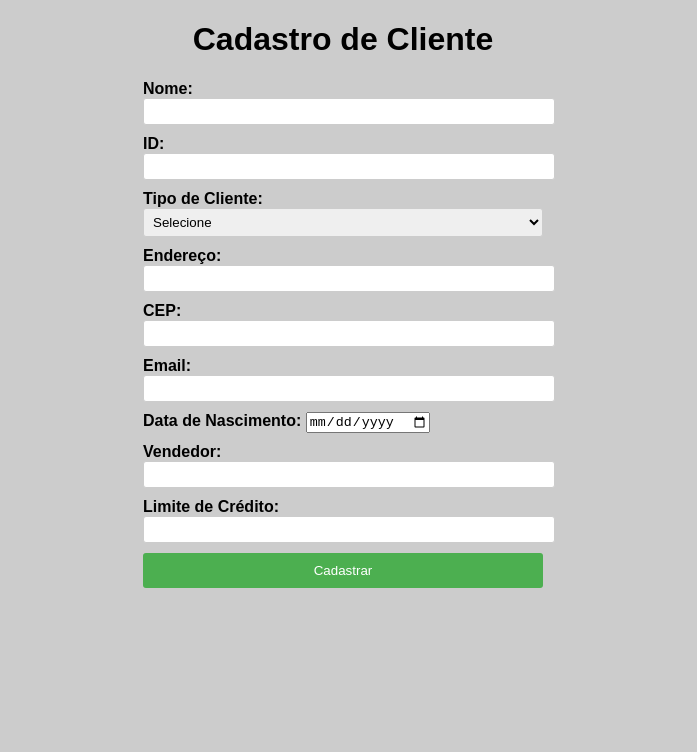
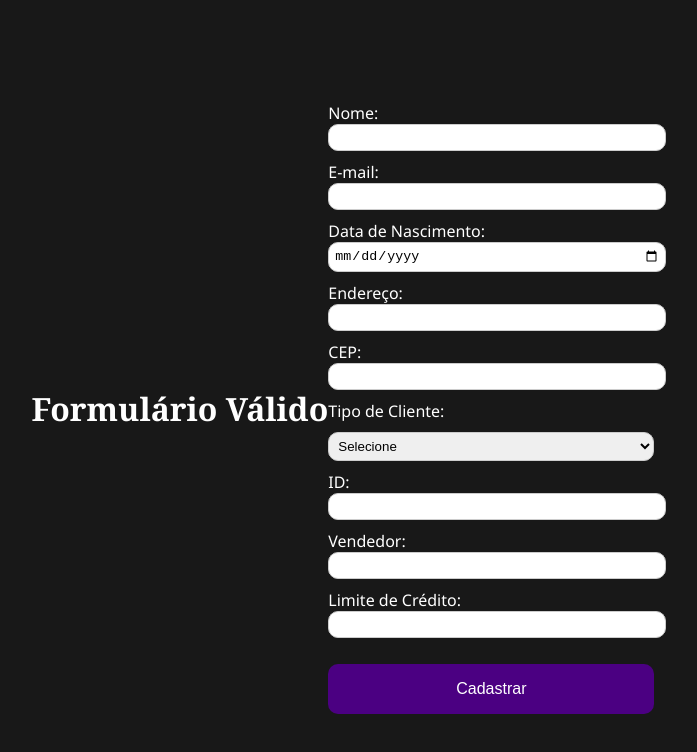
Before and after one commit to mariathaispf/forms_cliente, a plain HTML site: page index.html in a window 1280 px wide. Shown: the whole page, without its empty margins (297-994 px from the left). Drawn offline with Linux system fonts and the light colour scheme.

Commit message:
Add files via upload

```diff
--- a/css/style.css
+++ b/css/style.css
@@ -1,11 +1,17 @@
-body {
-    background-color: #ccc;
-    font-family: Arial, sans-serif;
-    margin: 20px;
+body{
+    font-family: Arial, Helvetica, sans-serif;
+    background-color: var(--color-dark1);
+    color: var(--color-white);
+    display: flex;
+    justify-content: center;
+    align-items: center;
+    height: 100vh;
 }
 
 h1 {
     text-align: center;
+    font-family:Georgia, 'Times New Roman', Times, serif;
+
 }
 
 form {
@@ -15,34 +21,66 @@ form {
     margin: 0 auto;
 }
 
+.tipo {
+    display: grid;
+    grid-gap: 10px;
+    max-width: 400px;
+    margin: 0 auto;
+    width: 100%;
+}
+
 label {
-    font-weight: bold;
+    font-family: 'Segoe UI', Tahoma, Geneva, Verdana, sans-serif;
 }
 
 input[type="text"],
 input[type="number"],
+input[type="email"],
+input[type="date"],
+
 select {
     width: 100%;
     padding: 5px;
     border: 1px solid #ccc;
-    border-radius: 3px;
+    border-radius: 10px;
 }
 
-button[type="submit"] {
-    width: 100%;
-    padding: 10px;
-    background-color: #4CAF50;
-    color: #fff;
-    border: none;
-    border-radius: 3px;
-    cursor: pointer;
-}
-
-button[type="submit"]:hover {
-    background-color: #45a049;
-}
 @media screen and (max-width: 600px) {
     .container {
         max-width: 90%;
     }
 }
+
+:root{
+    --color-white: #fff;
+    --color-red: #e63636;
+    --color-dark1: #181818;
+    --color-dark2: #1e1e1e;
+    --color-purple1: #9333FF;
+    --color-purple2: indigo;
+}
+
+.box-select{
+    display: flex;
+    justify-content: space-evenly;
+    font-weight: bold;
+    gap: 1rem;
+
+}
+
+button[type="submit"]{
+    padding: 1rem;
+    font-size: 1rem;
+    outline: none;
+    border: none;
+    border-radius: 10px;
+    margin-top: 1rem;
+    background-color: var(--color-purple2);
+    color: var(--color-white);
+    cursor: pointer;
+    transition: .3s;
+}
+
+button[type="submit"]:hover{
+    background-color: var(--color-purple1);
+}
--- a/index.html
+++ b/index.html
@@ -1,11 +1,15 @@
 <!DOCTYPE html>
 <html>
 <head>
-    <title>Cadastro de Cliente</title>
+    <title>Formulário</title>
     <link rel="stylesheet" type="text/css" href="css/style.css">
+    <script src="js/myScript.js"></script>
 </head>
+<br>
 <body>
-    <h1 class="title">Cadastro de Cliente</h1>
+    <br>
+    <h1 class="title">Formulário Válido</h1>
+    <br>
     <div class="container">
         <form id="cadastroForm" onsubmit="submitForm(event)">
             <div class="form-group">
@@ -13,44 +17,51 @@
                 <input type="text" id="nome" required>
             </div>
             <div class="form-group">
-                <label for="id">ID:</label>
-                <input type="text" id="id" required>
+                <label for="email">E-mail:</label>
+                <input type="email" id="email" required>
             </div>
             <div class="form-group">
+                <label for="dataNascimento">Data de Nascimento:</label>
+                <input type="date" id="dataNascimento" required>
+            </div>
+
+            <div class="form-group">
+                <label for="endereco">Endereço:</label>
+                <input type="text" id="endereco" required>
+            </div>
+
+            <div class="form-group">
+                <label for="cep">CEP:</label>
+                <input type="text" id="cep" required>
+            </div>
+
+            <div class="tipo">
                 <label for="tipoCliente">Tipo de Cliente:</label>
                 <select id="tipoCliente" required>
                     <option value="">Selecione</option>
                     <option value="pf">Pessoa Física</option>
                     <option value="pj">Pessoa Jurídica</option>
+
                 </select>
             </div>
+
             <div class="form-group">
-                <label for="endereco">Endereço:</label>
-                <input type="text" id="endereco" required>
+                <label for="id">ID:</label>
+                <input type="text" id="id" required>
             </div>
-            <div class="form-group">
-                <label for="cep">CEP:</label>
-                <input type="text" id="cep" required>
-            </div>
-            <div class="form-group">
-                <label for="email">Email:</label>
-                <input type="text" id="email" required>
-            </div>
-            <div class="form-group">
-                <label for="dataNascimento">Data de Nascimento:</label>
-                <input type="date" id="dataNascimento" required>
-            </div>
+
             <div class="form-group">
                 <label for="vendedor">Vendedor:</label>
                 <input type="text" id="vendedor" required>
             </div>
+
             <div class="form-group">
                 <label for="limiteCredito">Limite de Crédito:</label>
                 <input type="number" id="limiteCredito" required>
             </div>
+
             <button type="submit">Cadastrar</button>
         </form>
     </div>
-    <script src="js/myScript.js"></script>
 </body>
 </html>
--- a/js/myScript.js
+++ b/js/myScript.js
@@ -7,8 +7,9 @@ function submitForm(event) {
         const tipoCliente = document.getElementById('tipoCliente').value;
         const endereco = document.getElementById('endereco').value;
         const cep = document.getElementById('cep').value;
-        const email = document.getElementById('email').value;
+        const rua = document.getElementById('rua').value;
         const dataNascimento = document.getElementById('dataNascimento').value;
+        const telefone = document.getElementById('dataNascimento').value;
         const vendedor = document.getElementById('vendedor').value;
         const limiteCredito = document.getElementById('limiteCredito').value;
 
@@ -16,6 +17,12 @@ function submitForm(event) {
 
         if (!/^[a-zA-Z\s]+$/.test(nome)) {
             errorMessages.push('O nome deve conter apenas letras.');
+        }
+        if (!/^[a-zA-Z\s]+$/.test(rua)) {
+            errorMessages.push('O nome deve conter apenas letras.');
+        }
+        if (!telefone || isNaN(telefone)) {
+            errorMessages.push('O telefone deve ser somente números.');
         }
 
         if (!id || isNaN(id)) {
@@ -45,6 +52,12 @@ function submitForm(event) {
         console.error(error);
     }
 }
+function validateEmail(email) {
+    const atIndex = email.indexOf('@');
+    const dotIndex = email.lastIndexOf('.');
+
+    return atIndex > 0 && dotIndex > atIndex;
+}
 
 window.onload = function() {
     const cookies = document.cookie.split(';');
```
